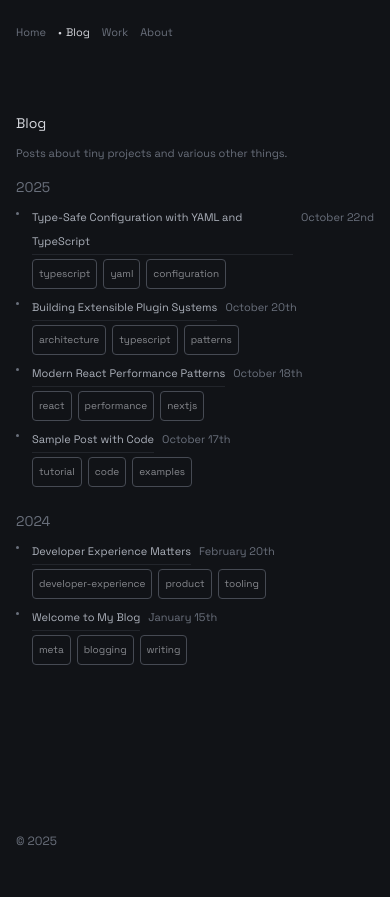
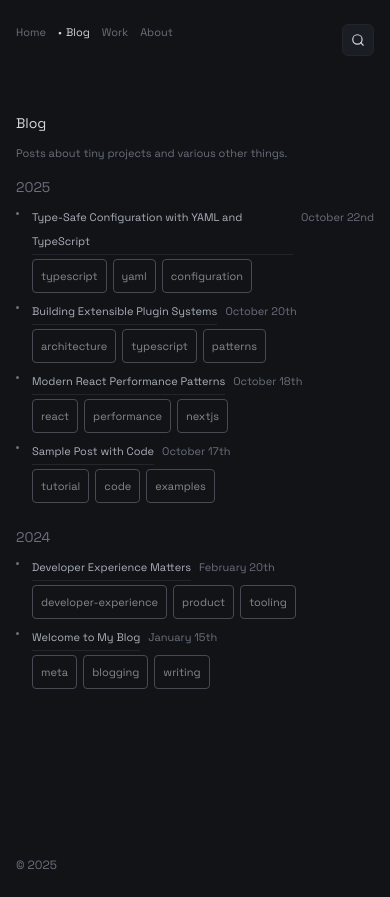
Before and after one commit to zhravan/zen-mdx-blog, a Next.js app: page /blog in a window 390 px wide. Before the commit the page ends 873 px from the top, so only its background shows below. Built offline with nearby package versions, Linux system fonts and the light colour scheme; no server answers.

Commit message:
chore: mobile responsive improvements

```diff
--- a/app/blog/[slug]/page.tsx
+++ b/app/blog/[slug]/page.tsx
@@ -8,6 +8,7 @@ import { getTocForPost } from '@/lib/plugins/toc';
 import { findRelatedPosts } from '@/lib/plugins/related-posts';
 import { ReadingTimeBadge } from '@/components/ReadingTimeBadge';
 import { TableOfContents } from '@/components/TableOfContents';
+import { MobileTOC } from '@/components/MobileTOC';
 import { RelatedPosts } from '@/components/RelatedPosts';
 import { TagsList } from '@/components/TagsList';
 
@@ -97,6 +98,10 @@ export default async function BlogPost({
             )}
           </div>
 
+          {tocHeadings && tocHeadings.length > 0 && (
+            <MobileTOC headings={tocHeadings} />
+          )}
+
           {showTocInline && (
             <TableOfContents
               headings={tocHeadings}
--- a/app/blog/page.tsx
+++ b/app/blog/page.tsx
@@ -88,7 +88,7 @@ export default function Blog() {
                               {post.tags.slice(0, 3).map((tag) => (
                                 <span
                                   key={tag}
-                                  className="text-[10px] px-1.5 py-0.5 rounded border opacity-60"
+                                  className="text-[11px] sm:text-[10px] px-2 py-1 sm:px-1.5 sm:py-0.5 rounded border opacity-60"
                                   style={{ borderColor: 'var(--color-muted-foreground)' }}
                                 >
                                   {tag}
--- a/app/globals.css
+++ b/app/globals.css
@@ -196,6 +196,25 @@ pre.shiki {
   overflow-x: auto;
 }
 
+/* Mobile-optimized code blocks */
+@media (max-width: 640px) {
+  pre.shiki,
+  .prose pre:not(.shiki) {
+    font-size: 0.55rem !important;
+    padding: 0.75rem !important;
+    margin-left: -1rem;
+    margin-right: -1rem;
+    border-radius: 0;
+    border-left: none;
+    border-right: none;
+  }
+
+  :root {
+    --code-font-size: 0.55rem;
+    --code-padding: 0.75rem;
+  }
+}
+
 /* Subtle scrollbars for code blocks (WebKit) */
 .prose pre::-webkit-scrollbar,
 pre.shiki::-webkit-scrollbar {
--- a/app/layout.tsx
+++ b/app/layout.tsx
@@ -3,7 +3,7 @@ import type { Metadata } from 'next';
 import { Space_Grotesk } from 'next/font/google';
 import { NavLink } from '@/components/navigation';
 import { ScrollToTop } from '@/components/ScrollToTop';
-import { CommandPalette } from '@/components/CommandPalette';
+import { CommandPaletteWithButton } from '@/components/CommandPaletteWithButton';
 import { ScrollProgress } from '@/components/ScrollProgress';
 import { ThemeProvider } from '@/components/ThemeProvider';
 import ThemeStyleTag from '@/components/ThemeStyleTag';
@@ -77,7 +77,7 @@ export default function RootLayout({
               />
             )}
             {commandPaletteConfig && (
-              <CommandPalette
+              <CommandPaletteWithButton
                 posts={posts}
                 fuzzyThreshold={commandPaletteConfig.fuzzyThreshold}
                 showPages={commandPaletteConfig.showPages}
--- a/components/CommandPalette.tsx
+++ b/components/CommandPalette.tsx
@@ -1,6 +1,6 @@
 'use client';
 
-import { useEffect, useState, useCallback } from 'react';
+import { useEffect, useState, useCallback, useImperativeHandle, forwardRef } from 'react';
 import { useRouter } from 'next/navigation';
 import Fuse from 'fuse.js';
 
@@ -23,16 +23,32 @@ interface CommandPaletteProps {
   showPosts?: boolean;
 }
 
-export function CommandPalette({
+export interface CommandPaletteHandle {
+  open: () => void;
+  close: () => void;
+  toggle: () => void;
+}
+
+export const CommandPalette = forwardRef<CommandPaletteHandle, CommandPaletteProps>(({
   posts,
   fuzzyThreshold = 0.3,
   showPages = true,
   showPosts = true
-}: CommandPaletteProps) {
+}, ref) => {
   const [isOpen, setIsOpen] = useState(false);
   const [query, setQuery] = useState('');
   const [selectedIndex, setSelectedIndex] = useState(0);
   const router = useRouter();
+
+  useImperativeHandle(ref, () => ({
+    open: () => setIsOpen(true),
+    close: () => {
+      setIsOpen(false);
+      setQuery('');
+      setSelectedIndex(0);
+    },
+    toggle: () => setIsOpen(prev => !prev)
+  }));
 
   const items: SearchItem[] = [
     ...(showPages ? [
@@ -162,14 +178,7 @@ export function CommandPalette({
                       {item.type === 'page' ? 'Page' : 'Post'}
                     </span>
                   </div>
-                  {item.description && (
-                    <div
-                      className="text-xs mt-1 opacity-70"
-                      style={{ color: 'var(--color-muted-foreground)' }}
-                    >
-                      {item.description}
-                    </div>
-                  )}
+
                 </button>
               ))
             )}
@@ -191,4 +200,6 @@ export function CommandPalette({
       </div>
     </>
   );
-}
+});
+
+CommandPalette.displayName = 'CommandPalette';
--- /dev/null
+++ b/components/CommandPaletteWithButton.tsx
@@ -0,0 +1,30 @@
+'use client';
+
+import { useRef } from 'react';
+import { CommandPalette, CommandPaletteHandle } from './CommandPalette';
+import { MobileSearchButton } from './MobileSearchButton';
+
+interface CommandPaletteWithButtonProps {
+  posts: Array<{
+    slug: string;
+    title: string;
+    date: string;
+    description: string;
+  }>;
+  fuzzyThreshold?: number;
+  showPages?: boolean;
+  showPosts?: boolean;
+}
+
+export function CommandPaletteWithButton(props: CommandPaletteWithButtonProps) {
+  const paletteRef = useRef<CommandPaletteHandle>(null);
+
+  return (
+    <>
+      <div className="fixed top-6 right-4 sm:right-8 z-30 lg:hidden">
+        <MobileSearchButton onClick={() => paletteRef.current?.open()} />
+      </div>
+      <CommandPalette ref={paletteRef} {...props} />
+    </>
+  );
+}
--- /dev/null
+++ b/components/MobileSearchButton.tsx
@@ -0,0 +1,36 @@
+'use client';
+
+interface MobileSearchButtonProps {
+  onClick: () => void;
+}
+
+export function MobileSearchButton({ onClick }: MobileSearchButtonProps) {
+  return (
+    <button
+      onClick={onClick}
+      className="lg:hidden p-2 transition-opacity hover:opacity-80"
+      style={{
+        backgroundColor: 'var(--color-muted)',
+        color: 'var(--color-foreground)',
+        border: '1px solid var(--color-border)',
+        borderRadius: '0.375rem',
+        fontSize: '0.75rem',
+      }}
+      aria-label="Search"
+    >
+      <svg
+        width="14"
+        height="14"
+        viewBox="0 0 24 24"
+        fill="none"
+        stroke="currentColor"
+        strokeWidth="2"
+        strokeLinecap="round"
+        strokeLinejoin="round"
+      >
+        <circle cx="11" cy="11" r="8" />
+        <path d="m21 21-4.35-4.35" />
+      </svg>
+    </button>
+  );
+}
--- /dev/null
+++ b/components/MobileTOC.tsx
@@ -0,0 +1,80 @@
+'use client';
+
+import { useState } from 'react';
+import { cn } from '@/lib/utils';
+
+interface TocHeading {
+  id: string;
+  text: string;
+  level: number;
+}
+
+interface MobileTOCProps {
+  headings: TocHeading[];
+}
+
+export function MobileTOC({ headings }: MobileTOCProps) {
+  const [isOpen, setIsOpen] = useState(false);
+
+  if (headings.length === 0) {
+    return null;
+  }
+
+  const handleClick = (e: React.MouseEvent<HTMLAnchorElement>, id: string) => {
+    e.preventDefault();
+    const element = document.getElementById(id);
+    if (element) {
+      element.scrollIntoView({ behavior: 'smooth', block: 'start' });
+      window.history.pushState(null, '', `#${id}`);
+      setIsOpen(false);
+    }
+  };
+
+  return (
+    <details
+      className="lg:hidden mb-6 p-4 border rounded-lg text-xxs"
+      style={{
+        borderColor: 'var(--color-border)',
+        backgroundColor: 'var(--color-muted)'
+      }}
+      open={isOpen}
+      onToggle={(e) => setIsOpen((e.target as HTMLDetailsElement).open)}
+    >
+      <summary
+        className="font-medium cursor-pointer select-none list-none flex items-center justify-between"
+        style={{ color: 'var(--color-foreground)' }}
+      >
+        <span>Table of Contents</span>
+        <svg
+          className={cn('transition-transform', isOpen && 'rotate-180')}
+          width="12"
+          height="12"
+          viewBox="0 0 24 24"
+          fill="none"
+          stroke="currentColor"
+          strokeWidth="2"
+          strokeLinecap="round"
+          strokeLinejoin="round"
+        >
+          <polyline points="6 9 12 15 18 9" />
+        </svg>
+      </summary>
+      <ul className="space-y-2 mt-3">
+        {headings.map(({ id, text, level }) => (
+          <li
+            key={id}
+            style={{ paddingLeft: `${(level - 1) * 0.75}rem` }}
+          >
+            <a
+              href={`#${id}`}
+              onClick={(e) => handleClick(e, id)}
+              className="block py-1 transition-colors hover:opacity-100 opacity-70"
+            >
+              {text}
+            </a>
+          </li>
+        ))}
+      </ul>
+    </details>
+  );
+}
```
